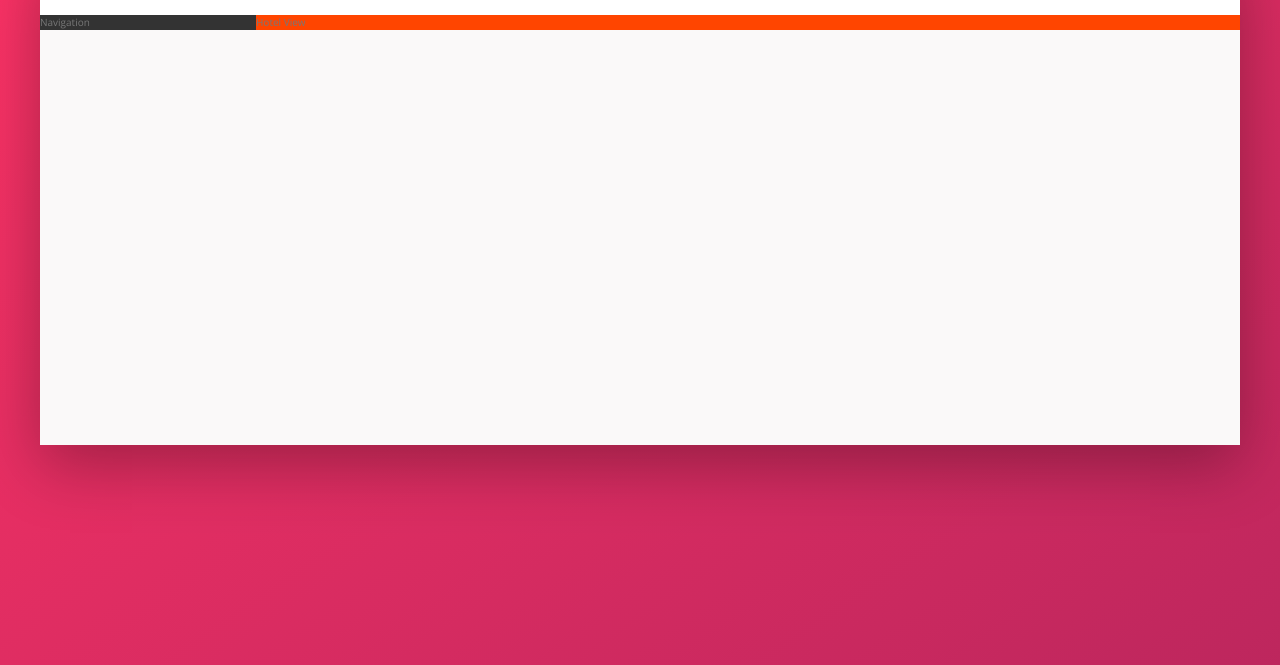
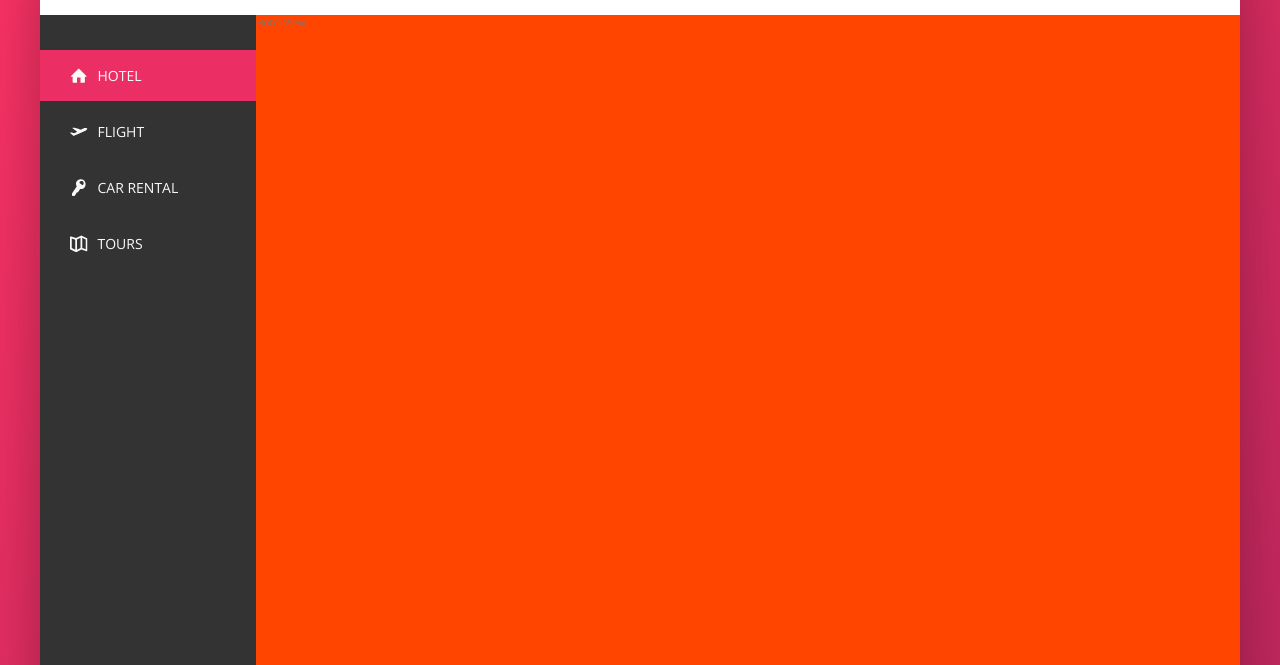
Before and after one commit to Ann-pixel/trillo-portfolio, a website: page index.html in a window 1280 px wide. Shown: the part 135-800 px from the top of the page. Drawn offline with nearby package versions, Linux system fonts and the light colour scheme.

Commit message:
completed the sidebar navigation. with svgs and animations.

```diff
--- a/index.html
+++ b/index.html
@@ -50,7 +50,49 @@
      </header>
      <div class="content">
          <nav class="sidebar">
-             Navigation
+             <ul class="side-nav">
+                 <li class="side-nav__item side-nav__item--active">
+                     <a href="#" class="side-nav__link">
+                         <svg class="side-nav__icon">
+                             <use xlink:href="img/sprite.svg#icon-home"></use>
+                         </svg>
+                         <span>Hotel</span>
+                     </a>
+                 </li>
+                 <li class="side-nav__item">
+                    <a href="#" class="side-nav__link">
+                        <svg class="side-nav__icon">
+                            <use xlink:href="img/sprite.svg#icon-aircraft-take-off"></use>
+                        </svg>
+                        <span>Flight</span>
+                    </a>
+                </li>
+                <li class="side-nav__item">
+                    <a href="#" class="side-nav__link">
+                        <svg class="side-nav__icon">
+                            <use xlink:href="img/sprite.svg#icon-key"></use>
+                        </svg>
+                        <span>Car Rental</span>
+                    </a>
+                </li>
+                <li class="side-nav__item">
+                    <a href="#" class="side-nav__link">
+                        <svg class="side-nav__icon">
+                            <use xlink:href="img/sprite.svg#icon-map"></use>
+                        </svg>
+                        <span>Tours</span>
+                    </a>
+                </li>
+             </ul>
+
+
+             <div class="legal">
+                 &copy; 2020.
+                 Porfolio Project by Gauri Mhaiskar. Designed by Jonas Schmedtmann for his course.
+             </div>
+
+
+
          </nav>
          <main class="hotel-view">
              Hotel View
--- a/sass/_components.scss
+++ b/sass/_components.scss
@@ -115,3 +115,68 @@
     }
 
 }
+
+
+//SIDE NAVIGATION
+.side-nav{
+    font-size: 1.4rem;
+    list-style: none;
+    margin-top: 3.5rem;
+    &__item{
+        position: relative;
+
+        &:not(:last-child){
+            margin-bottom: .5rem;
+        }
+    }
+    &__item::before{
+        content:"";
+        position: absolute;
+        top:0;
+        left:0;
+        height: 100%;
+        width: 3px;
+        background-color: var(--color-primary);
+        transform: scaleY(0);
+        transition: transform .2s, //transition multiple properties.
+                    width .4s cubic-bezier(1, 0, 0, 1) .2s, //first scales Y in .2s. then after a .2sdelay width kicks in. cubic-bezier:timing funciton.
+                    background-color .1s;
+                }
+    &__item:hover::before,
+    &__item--active::before{
+        transform: scaleY(1);
+        width: 100%;
+    }
+
+    &__item:active::before{
+        background-color: var(--color-primary-light);
+    }
+
+
+    &__link:link,
+    &__link:visited {
+        color: var(--color-grey-light-1);
+        text-decoration: none;
+        text-transform: uppercase;
+        display: block;
+        padding: 1.5rem 3rem;
+        position: relative;
+        z-index:2;  //so text shows on top of the before pseudo element upon hover
+        display: flex;
+        align-items: center;
+    }
+    &__icon{
+        width: 1.75rem;
+        height: 1.75rem;
+        margin-right: 1rem;
+        fill: currentColor;
+    }
+
+}
+//LEGAL TEXT
+.legal{
+    font-size: 1.2rem;
+    color: var(--color-grey-light-4);
+    text-align: center;
+    padding: 2.5rem;
+}
--- a/sass/_layout.scss
+++ b/sass/_layout.scss
@@ -20,10 +20,15 @@
 .sidebar{
     background-color: var(--color-grey-dark-1);
     flex: 0 0 18%;
+    display: flex;
+    flex-direction: column;
+    justify-content: space-between;
 }
 .hotel-view{
+
+    flex: 1;
+    //test
+    height: 80rem;
     background-color: orangered;
-    flex: 1;
-
 
 }
```
Also changed, not shown: css/style.css.
